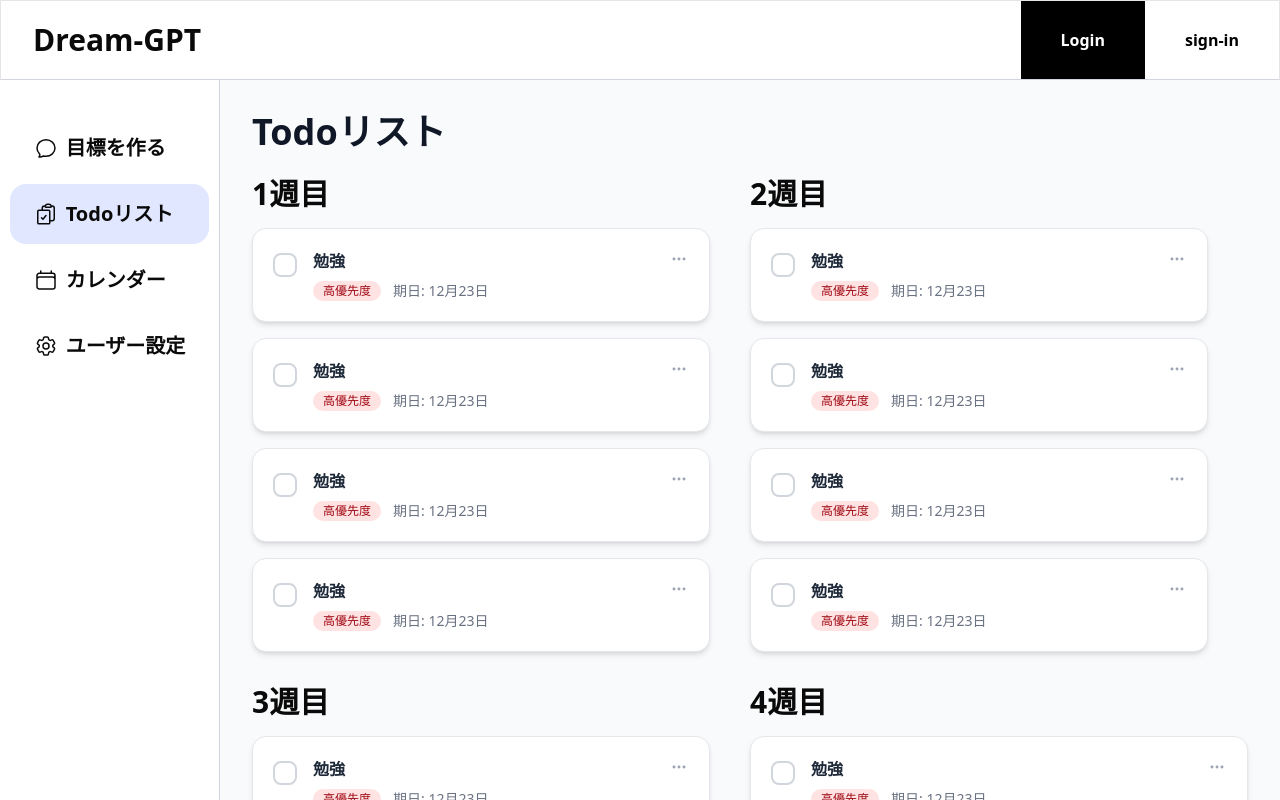
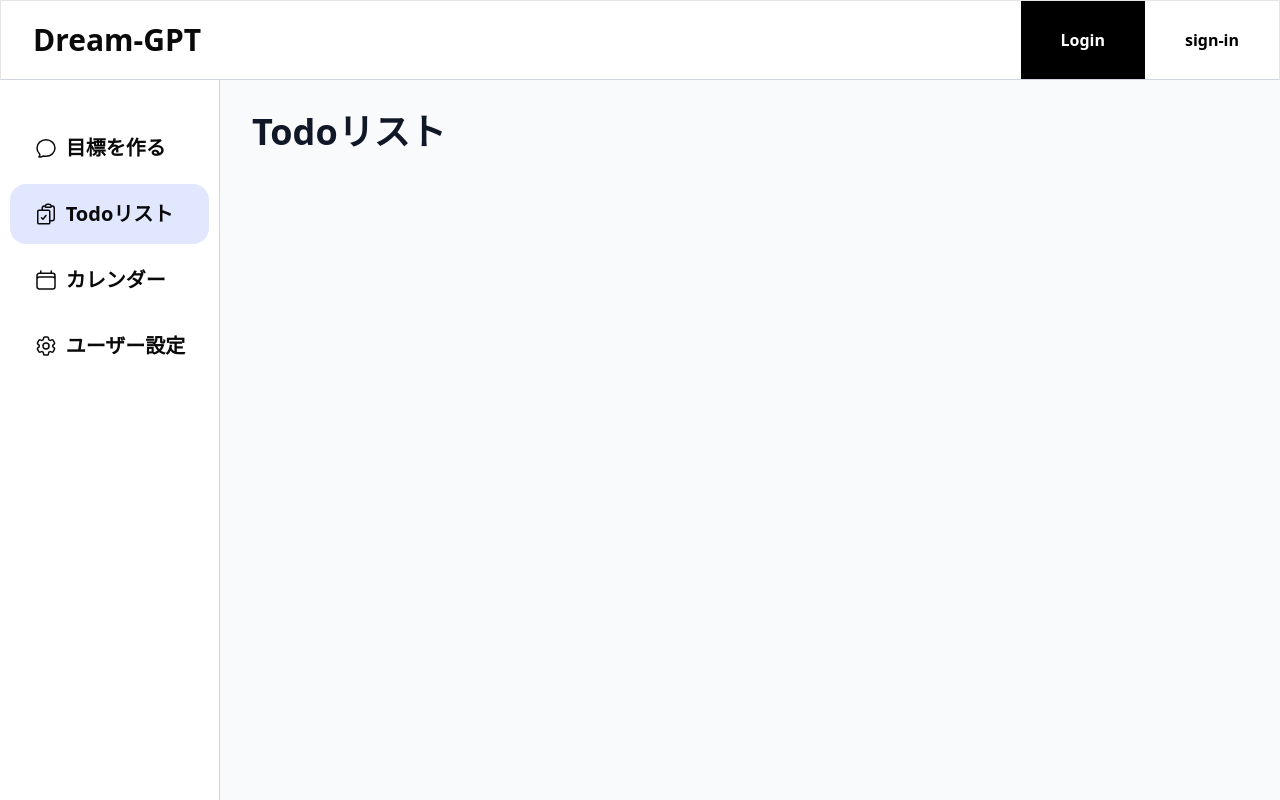
Before and after one commit to famichi-0135/Dream-GPT, a Next.js app: page /dashboard/todo in a window 1280 px wide. Built offline with nearby package versions, Linux system fonts and the light colour scheme.

Commit message:
ローカルストレージからのTodoページの実装

```diff
--- a/src/app/(api)/api/todoGemini/route.ts
+++ b/src/app/(api)/api/todoGemini/route.ts
@@ -13,13 +13,16 @@ export async function POST(req: NextRequest) {
   const { goal, explain, limitNum, YearOrMonth } = body;
   console.log(goal, explain, limitNum, YearOrMonth);
   const response = await ai.models.generateContent({
-    model: "gemini-2.5-pro",
+    model: "gemini-2.5-flash",
     contents: `${goal}を${limitNum}${YearOrMonth}で達成するためのベストプランを考案してください。以下の指示を必ず守ること。「${explain}」`,
     config: {
       responseMimeType: "application/json",
       responseSchema: {
         type: Type.OBJECT,
         properties: {
+          planName: {
+            type: Type.STRING,
+          },
           periodType: {
             // "week" or "month"
             type: Type.STRING,
@@ -47,12 +50,12 @@ export async function POST(req: NextRequest) {
             },
           },
         },
-        propertyOrdering: ["periodType", "schedules"],
+        propertyOrdering: ["planName", "periodType", "schedules"],
       },
     },
   });
   console.log(response.text);
   // const data = await JSON.stringify(response.text as string);
   // console.log(data);
-  return NextResponse.json({ status: 200 });
+  return NextResponse.json({ status: 200, data: response.text });
 }
--- a/src/app/(dashboard)/dashboard/page.tsx
+++ b/src/app/(dashboard)/dashboard/page.tsx
@@ -19,7 +19,7 @@ import { Loader2Icon } from "lucide-react";
 
 export default function Page() {
   const [YearOrMonth, setYearOrMonth] = useState<string>("ヵ月");
-  const { pending } = useFormStatus();
+
   const handleForm = async (formData: FormData) => {
     const promptBody: todoRequest = {
       goal: formData.get("goal") as string,
@@ -33,8 +33,10 @@ export default function Page() {
       body: JSON.stringify(promptBody),
     });
 
-    // const text = await res.json();
-    console.log(res);
+    const text = await res.json();
+    // const prevTodos = localStorage.getItem("todos");
+    localStorage.setItem("todos", text.data);
+    console.log(text.data);
   };
 
   const handleItem = (item: string) => {
@@ -63,7 +65,6 @@ export default function Page() {
         </div>
       );
     }
-    return <button disabled={status.pending}>Submit</button>;
   }
 
   return (
--- a/src/app/(dashboard)/dashboard/todo/page.tsx
+++ b/src/app/(dashboard)/dashboard/todo/page.tsx
@@ -1,38 +1,31 @@
+"use client";
 import { TodoCard } from "@/components/todoCard";
+import { todoData } from "@/lib/type";
+import { useEffect, useState } from "react";
 
 export default function Page() {
+  const [data, setData] = useState<todoData | null>(null);
+  useEffect(() => {
+    setData(JSON.parse(localStorage.getItem("todos") as string));
+    // console.log(data);
+  }, []);
+
   return (
     <div className="space-y-6">
       <h1 className="text-4xl font-bold text-gray-900">Todoリスト</h1>
       <div className="grid lg:grid-cols-2 md:grid-cols-1 space-x-10 space-y-8">
-        <div className="space-y-4">
-          <h2 className="font-bold text-3xl">1週目</h2>
-          <TodoCard title="勉強" month={12} date={23} />
-          <TodoCard title="勉強" month={12} date={23} />
-          <TodoCard title="勉強" month={12} date={23} />
-          <TodoCard title="勉強" month={12} date={23} />
-        </div>
-        <div className="space-y-4">
-          <h2 className="font-bold text-3xl">2週目</h2>
-          <TodoCard title="勉強" month={12} date={23} />
-          <TodoCard title="勉強" month={12} date={23} />
-          <TodoCard title="勉強" month={12} date={23} />
-          <TodoCard title="勉強" month={12} date={23} />
-        </div>
-        <div className="space-y-4">
-          <h2 className="font-bold text-3xl">3週目</h2>
-          <TodoCard title="勉強" month={12} date={23} />
-          <TodoCard title="勉強" month={12} date={23} />
-          <TodoCard title="勉強" month={12} date={23} />
-          <TodoCard title="勉強" month={12} date={23} />
-        </div>
-        <div className="space-y-4">
-          <h2 className="font-bold text-3xl">4週目</h2>
-          <TodoCard title="勉強" month={12} date={23} />
-          <TodoCard title="勉強" month={12} date={23} />
-          <TodoCard title="勉強" month={12} date={23} />
-          <TodoCard title="勉強" month={12} date={23} />
-        </div>
+        {data?.schedules?.map((plan) => (
+          <div className="space-y-4" key={plan.periodNumber}>
+            <h2 className="font-bold text-3xl">{data.periodType === "年"? `${plan.periodNumber}年目`:`${plan.periodNumber}週目`}</h2>
+            {plan?.plans?.map((card) => (
+              <TodoCard
+                key={card.id}
+                title={card.title}
+                deadline={card.deadline}
+              />
+            ))}
+          </div>
+        ))}
       </div>
     </div>
   );
--- a/src/components/todoCard.tsx
+++ b/src/components/todoCard.tsx
@@ -1,7 +1,7 @@
 import { todoList } from "@/lib/type";
 
 export function TodoCard(props: todoList) {
-  const { title, month, date } = props;
+  const { title, deadline } = props;
   return (
     <div>
       <div className="bg-white rounded-xl shadow-md p-5 border border-gray-200 transition-all hover:shadow-lg">
@@ -18,9 +18,7 @@ export function TodoCard(props: todoList) {
                 高優先度
               </span>
 
-              <span className="text-gray-500">
-                期日: {month}月{date}日
-              </span>
+              <span className="text-gray-500">期日: {deadline}</span>
             </div>
           </div>
 
--- a/src/lib/type.ts
+++ b/src/lib/type.ts
@@ -6,6 +6,18 @@ export type sidebarType = {
 
 export type todoList = {
   title: string;
-  month: number;
-  date: number;
+  deadline: string
 };
+
+export type todoData = {
+  periodType: string;
+  planName: string;
+  schedules: {
+    periodNumber: number;
+    plans: {
+      id: number;
+      title: string;
+      deadline: string;
+    }[];
+  }[];
+};
```
Also changed, not shown: doc/要件定義.md (+1 -0 lines).
